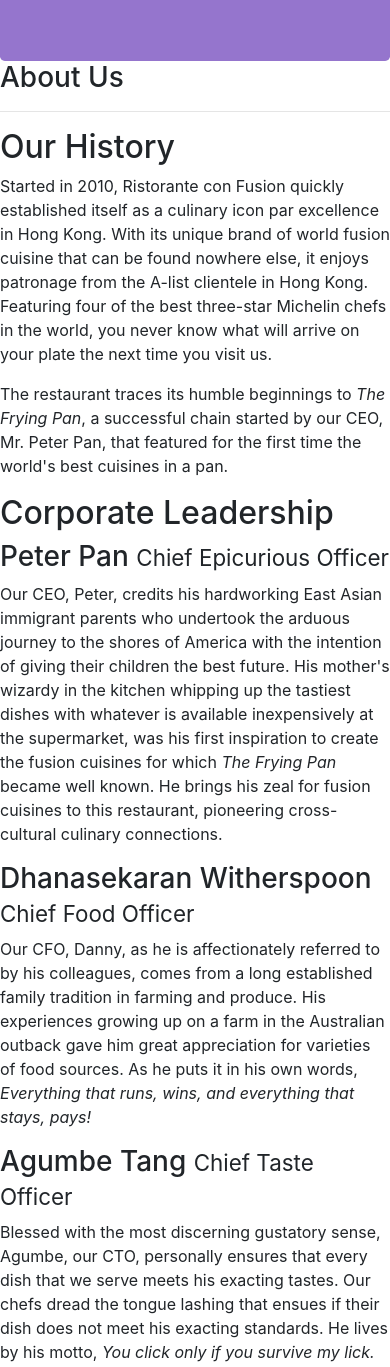
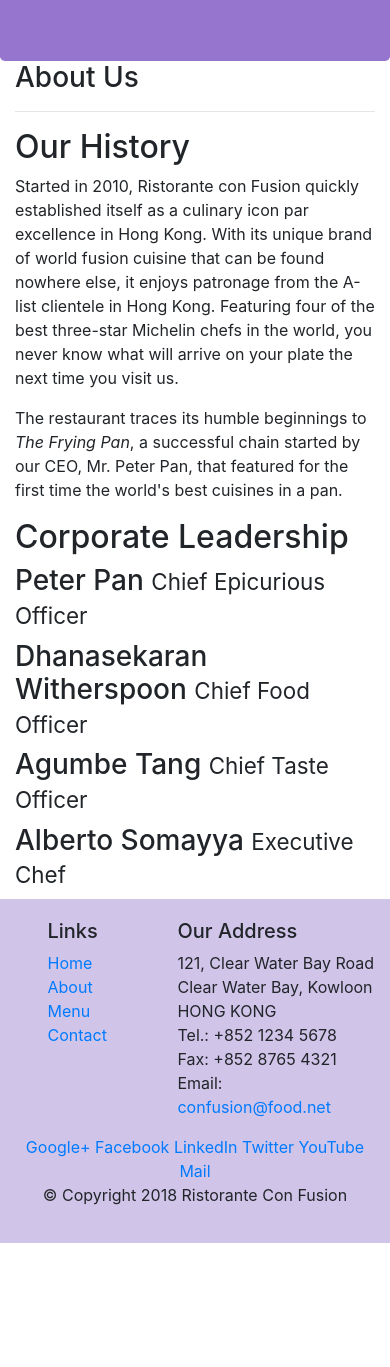
Before and after one commit to omgonzalez0584/bootstrap-couse, a website: page aboutus.html in a window 390 px wide. Shown: the part 320-1687 px from the top of the page. After the commit the page ends 1563 px from the top, so only its background shows below. Drawn offline with nearby package versions, Linux system fonts and the light colour scheme.

Commit message:
Asignacion-1 Terminada, se agregaron rows y cols para el responsive. Adicional agregamos la clase d-none y d-print para eliminar y mostrar contenido.

```diff
--- a/aboutus.html
+++ b/aboutus.html
@@ -28,16 +28,16 @@
         </div>
     </header>
 
-    <div>
-        <div>
-            <div>
+    <div class="container">
+        <div class="row">
+            <div class="col-12">
                <h3>About Us</h3>
                <hr>
             </div>
         </div>
 
-        <div>
-            <div>
+        <div class="row">
+            <div class="col-12 col-sm-6">
                 <h2>Our History</h2>
                 <p>Started in 2010, Ristorante con Fusion quickly established itself as a culinary icon par excellence in Hong Kong. With its unique brand of world fusion cuisine that can be found nowhere else, it enjoys patronage from the A-list clientele in Hong Kong.  Featuring four of the best three-star Michelin chefs in the world, you never know what will arrive on your plate the next time you visit us.</p>
                 <p>The restaurant traces its humble beginnings to <em>The Frying Pan</em>, a successful chain started by our CEO, Mr. Peter Pan, that featured for the first time the world's best cuisines in a pan.</p>
@@ -47,17 +47,17 @@
         </div>
 
 
-        <div>
-            <div>
+        <div class="row">
+            <div class="col-12">
                 <h2>Corporate Leadership</h2>
                 <h3>Peter Pan <small>Chief Epicurious Officer</small></h3>
-                <p>Our CEO, Peter, credits his hardworking East Asian immigrant parents who undertook the arduous journey to the shores of America with the intention of giving their children the best future. His mother's wizardy in the kitchen whipping up the tastiest dishes with whatever is available inexpensively at the supermarket, was his first inspiration to create the fusion cuisines for which <em>The Frying Pan</em> became well known. He brings his zeal for fusion cuisines to this restaurant, pioneering cross-cultural culinary connections.</p>
+                <p class="d-none d-sm-block">Our CEO, Peter, credits his hardworking East Asian immigrant parents who undertook the arduous journey to the shores of America with the intention of giving their children the best future. His mother's wizardy in the kitchen whipping up the tastiest dishes with whatever is available inexpensively at the supermarket, was his first inspiration to create the fusion cuisines for which <em>The Frying Pan</em> became well known. He brings his zeal for fusion cuisines to this restaurant, pioneering cross-cultural culinary connections.</p>
                 <h3>Dhanasekaran Witherspoon <small>Chief Food Officer</small></h3>
-                <p>Our CFO, Danny, as he is affectionately referred to by his colleagues, comes from a long established family tradition in farming and produce. His experiences growing up on a farm in the Australian outback gave him great appreciation for varieties of food sources. As he puts it in his own words, <em>Everything that runs, wins, and everything that stays, pays!</em></p>
+                <p class="d-none d-sm-block">Our CFO, Danny, as he is affectionately referred to by his colleagues, comes from a long established family tradition in farming and produce. His experiences growing up on a farm in the Australian outback gave him great appreciation for varieties of food sources. As he puts it in his own words, <em>Everything that runs, wins, and everything that stays, pays!</em></p>
                 <h3>Agumbe Tang <small>Chief Taste Officer</small></h3>
-                <p>Blessed with the most discerning gustatory sense, Agumbe, our CTO, personally ensures that every dish that we serve meets his exacting tastes. Our chefs dread the tongue lashing that ensues if their dish does not meet his exacting standards. He lives by his motto, <em>You click only if you survive my lick.</em></p>
+                <p class="d-none d-sm-block">Blessed with the most discerning gustatory sense, Agumbe, our CTO, personally ensures that every dish that we serve meets his exacting tastes. Our chefs dread the tongue lashing that ensues if their dish does not meet his exacting standards. He lives by his motto, <em>You click only if you survive my lick.</em></p>
                 <h3>Alberto Somayya <small>Executive Chef</small></h3>
-                <p>Award winning three-star Michelin chef with wide International experience having worked closely with whos-who in the culinary world, he specializes in creating mouthwatering Indo-Italian fusion experiences. He says, <em>Put together the cuisines from the two craziest cultures, and you get a winning hit! Amma Mia!</em></p>
+                <p class="d-none d-sm-block">Award winning three-star Michelin chef with wide International experience having worked closely with whos-who in the culinary world, he specializes in creating mouthwatering Indo-Italian fusion experiences. He says, <em>Put together the cuisines from the two craziest cultures, and you get a winning hit! Amma Mia!</em></p>
             </div>
        </div>
 
```
